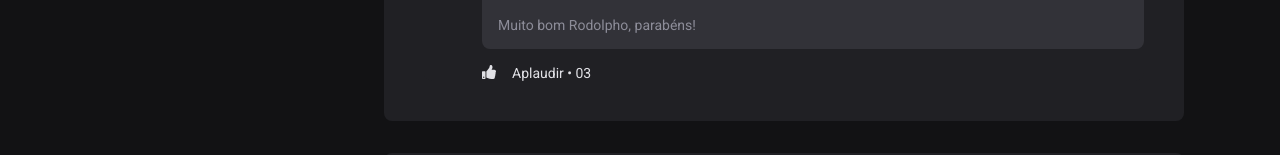
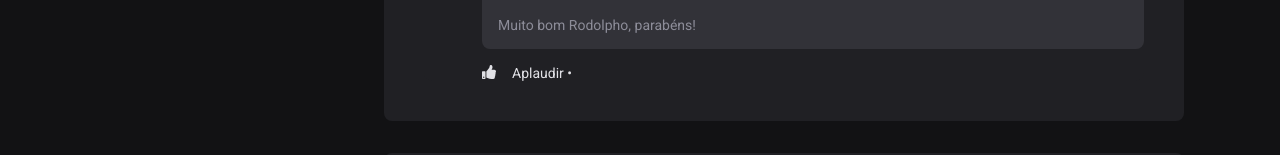
Before and after one commit to rodolphoreis/feed, a React (Vite) app: page / in a window 1280 px wide. Shown: the part 641-796 px from the top of the page. Built offline with nearby package versions, Linux system fonts and the light colour scheme.

Commit message:
feat: add onClick in icon

```diff
--- a/src/components/comment/Comment.jsx
+++ b/src/components/comment/Comment.jsx
@@ -36,8 +36,8 @@ export function Comment({ content }) {
             </button>
           </div>
           <button className={styles.buttonThumbsUp}>
-            <FaThumbsUp className={styles.icon} />
-            <span>Aplaudir • 03</span>
+            <FaThumbsUp className={styles.icon} onClick={handleLike} />
+            <span>Aplaudir • {counter ? counter : null}</span>
           </button>
         </div>
       </div>
```
